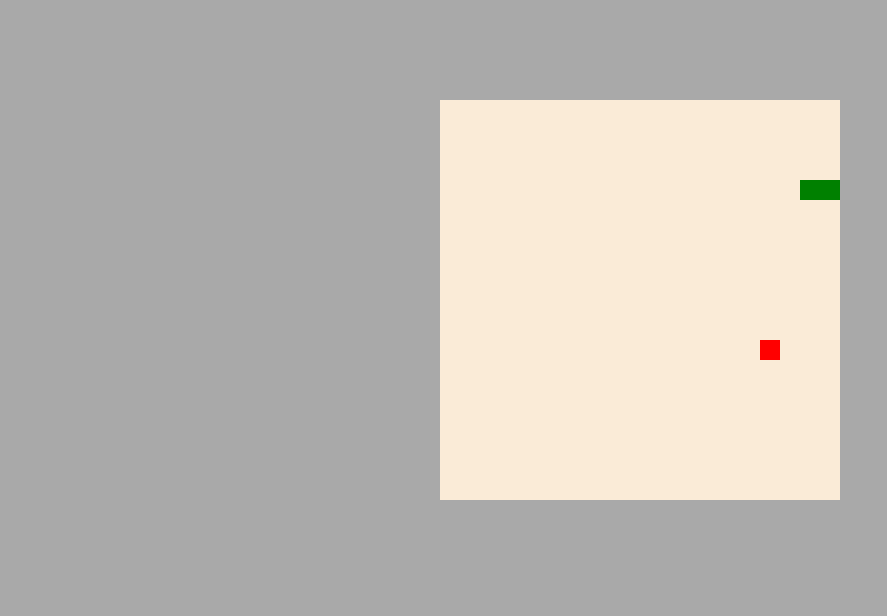
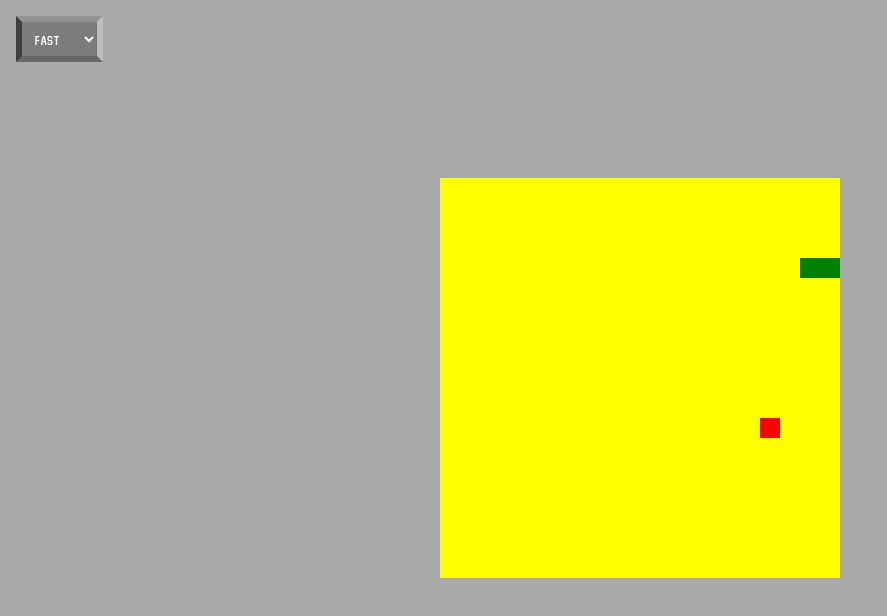
Before and after one commit to briantjt/react-snake, a React (Create React App) app: page / in a window 1280 px wide. Shown: the top 616 px of the page, without its empty margins (0-887 px from the left). Built offline with nearby package versions, Linux system fonts and the light colour scheme.

Commit message:
Added speed toggle

```diff
--- a/src/components/GameBoard.jsx
+++ b/src/components/GameBoard.jsx
@@ -7,14 +7,28 @@ export class GameBoard extends Component {
 
       this.state = {
          gridSize: 20,
-         speed: 500
+         speed: 100
       }
+      this.updateSpeed = this.updateSpeed.bind(this)
+    }
+
+    updateSpeed(e) {
+      this.setState({speed: e.target.value})
     }
   render() {
 
     return (
       <div>
-          <Grid gridSize={this.state.gridSize} snakeArray={this.state.snakeArray} applePos={this.state.applePos} />
+      <div className="game-menu">
+      <select value={this.state.speed} name="Speed" id="" className="button" onChange={this.updateSpeed}>
+      <option value="500">Slow</option>
+      <option selected value="250">Medium</option>
+      <option value="100">Fast</option>
+      </select>
+      </div>
+      <div>
+          <Grid gridSize={this.state.gridSize} snakeArray={this.state.snakeArray} applePos={this.state.applePos} speed={this.state.speed} />
+      </div>
       </div>
     )
   }
--- a/src/components/Snake/Grid.css
+++ b/src/components/Snake/Grid.css
@@ -14,7 +14,7 @@
     box-sizing: border-box;
     width: 20px;
     height: 20px;
-    background-color: antiquewhite;
+    background-color: yellow;
 }
 
 .apple-square {
@@ -41,7 +41,8 @@
     position: relative;
 }
 .gameover-overlay {
-    background-color: white;
+    color: white;
+    background-color: rgba(0, 0, 0, 0.5);
     top: 0;
     left: 0;
     font-size: 1rem;
@@ -54,21 +55,3 @@
     text-align: center;
     padding-top: 20%;
 }
-
-.button {
-	background: #7C7C7C;
-	border-bottom: 6px inset rgba(0,0,0,.5);
-	border-left: 6px inset rgba(0,0,0,.5);
-	border-right: 6px inset rgba(255,255,255,.5);
-	border-top: 6px inset rgba(255,255,255,.5);
-	box-sizing: border-box;
-	color: white;
-	cursor: pointer;
-	display: inline-block;
-	font-size: 1rem;
-	margin: 1rem;
-	min-width: 50px;
-	padding: .5rem;
-	text-transform: uppercase;
-    width: auto;
-}
--- a/src/components/Snake/Grid.jsx
+++ b/src/components/Snake/Grid.jsx
@@ -11,7 +11,7 @@ export class Grid extends Component {
       snakeArray: [{ x: 4, y: 4 }],
       applePos: { x: 13, y: 4 },
       snakeDirection: right,
-      gameOver: false
+      gameOver: false,
     };
     this.state = this.originalState;
 
@@ -53,7 +53,8 @@ export class Grid extends Component {
 
   restartGame() {
     this.setState(this.originalState);
-    this.tick = setInterval(this.updateGameState, 100);
+    clearInterval(this.tick)
+    this.tick = setInterval(this.updateGameState, this.props.speed)
   }
 
   checkGameOver(snakeHead) {
@@ -69,11 +70,18 @@ export class Grid extends Component {
 
   componentDidMount() {
     window.addEventListener("keydown", e => this.controls(e));
-    this.tick = setInterval(this.updateGameState, 100);
+    this.tick = setInterval(this.updateGameState, this.props.speed);
   }
 
   componentWillUnmount() {
     clearInterval(this.tick);
+  }
+
+  componentDidUpdate(prevProps) {
+    if (this.props.speed !== prevProps.speed && this.state.gameOver === false) {
+      clearInterval(this.tick)
+      this.tick = setInterval(this.updateGameState, this.props.speed)
+    }
   }
 
   updateGameState() {
@@ -129,7 +137,6 @@ export class Grid extends Component {
       ) {
         newApplePos = appleGen();
       }
-      console.log(newApplePos);
       this.setState({ snakeArray: newSnakeArray, applePos: newApplePos });
     } else {
       let newSnakeArray = this.state.snakeArray.slice(0, -1);
@@ -153,7 +160,7 @@ export class Grid extends Component {
         {this.state.gameOver ? (
           <div className="gameover-overlay">
             <h1>Game Over!</h1>
-            <button onClick={this.restartGame} className="button restart">Restart</button>
+            <button onClick={this.restartGame} className="button secondary">Restart</button>
           </div>
         ) : null}
         <div className="snake-grid">
--- a/src/index.css
+++ b/src/index.css
@@ -1,10 +1,10 @@
 @import url(https://fonts.googleapis.com/css?family=VT323);
 html {
-  font-family: 'VT323' , monospace;
+  font-family: "VT323", monospace;
 }
 
 button {
-  font-family: 'VT323' , monospace;
+  font-family: "VT323", monospace;
 }
 
 body {
@@ -15,5 +15,62 @@ body {
 }
 
 code {
-  font-family: 'VT323' , monospace;
+  font-family: "VT323", monospace;
 }
+
+.button {
+  background: #7c7c7c;
+  border-bottom: 6px inset rgba(0, 0, 0, 0.5);
+  border-left: 6px inset rgba(0, 0, 0, 0.5);
+  border-right: 6px inset rgba(255, 255, 255, 0.5);
+  border-top: 6px inset rgba(255, 255, 255, 0.5);
+  box-sizing: border-box;
+  color: white;
+  cursor: pointer;
+  display: inline-block;
+  font-size: 1rem;
+  margin: 1rem;
+  min-width: 50px;
+  padding: 0.5rem;
+  text-transform: uppercase;
+  width: auto;
+}
+
+.button.primary {
+  background: #881400;
+}
+.button.primary:focus {
+    background: #a81000;
+}
+.button.primary:hover {
+    background: #a81000;
+}
+
+.button.secondary {
+  background: #005800;
+}
+.button.secondary:focus {
+    background: #006800;
+}
+.button.secondary:hover {
+    background: #006800;
+}
+
+.button.tertiary {
+  background: #0000bc;
+}
+
+.button.tertiary:focus {
+    background: #0000fc;
+}
+.button.tertiary:hover {
+    background: #0000fc;
+}
+
+select {
+  font-family: "VT323", monospace;
+}
+select:focus {
+  outline: none;
+  font-family: "VT323", monospace;
+}
```
